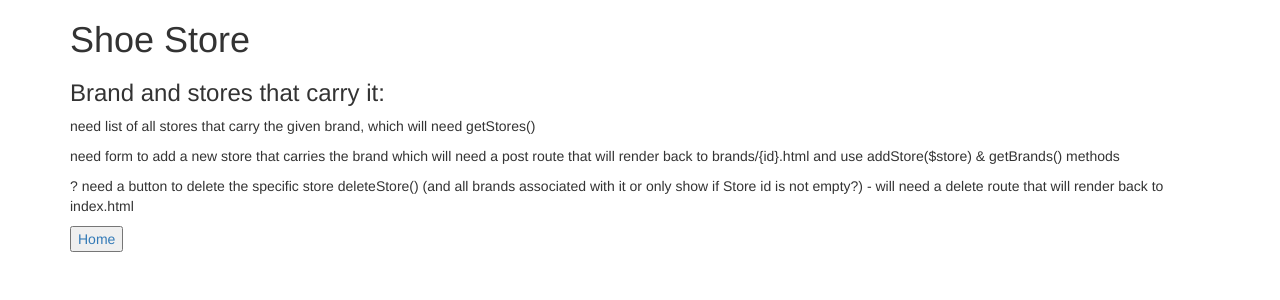
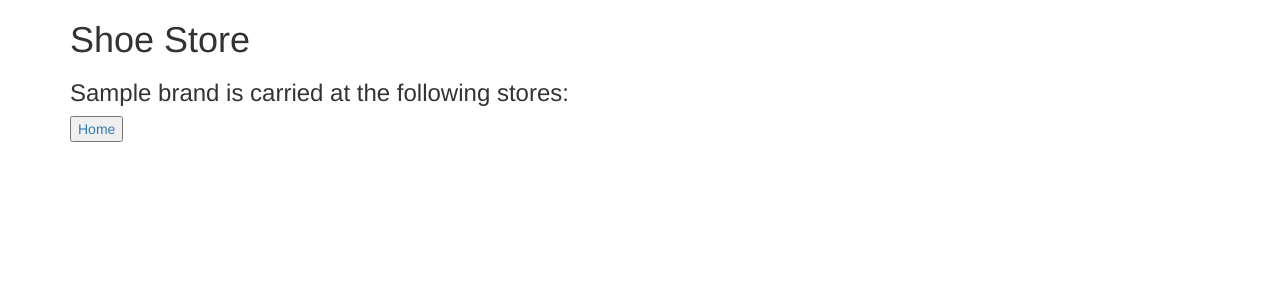
Before and after one commit to kdv24/ShoeStore, a PHP site: template views/brands.twig in a window 1280 px wide. Shown: the top 300 px of the page. Run offline with PHP 8.4, Linux system fonts and the light colour scheme; the template is opened without the code that fills it: most values are stand-ins (such as "Sample title", 1, 10 or a date in 2020); some libraries are stand-ins or nearby versions.

```diff
--- a/views/brands.twig
+++ b/views/brands.twig
@@ -7,10 +7,8 @@
 <body>
 <div class="container">
 <h1>Shoe Store</h1>
-<h3>Brand and stores that carry it:</h3>
-	<p> need list of all stores that carry the given brand, which will need getStores() </p>
-	<p> need form to add a new store that carries the brand which will need a post route that will render back to brands/{id}.html and use addStore($store) & getBrands() methods</p>
-	<p> ? need a button to delete the specific store deleteStore() (and all brands associated with it or only show if Store id is not empty?) - will need a delete route that will render back to index.html </p>
+<h3>{{ brand.getBrandName }} is carried at the following stores:</h3>
+
 	<button><a href="/">Home</a></button>
 </div>
 </body>
```
Also changed, not shown: app/app.php (+7 -5 lines), tests/StoreTest.php (+30 -13 lines).
